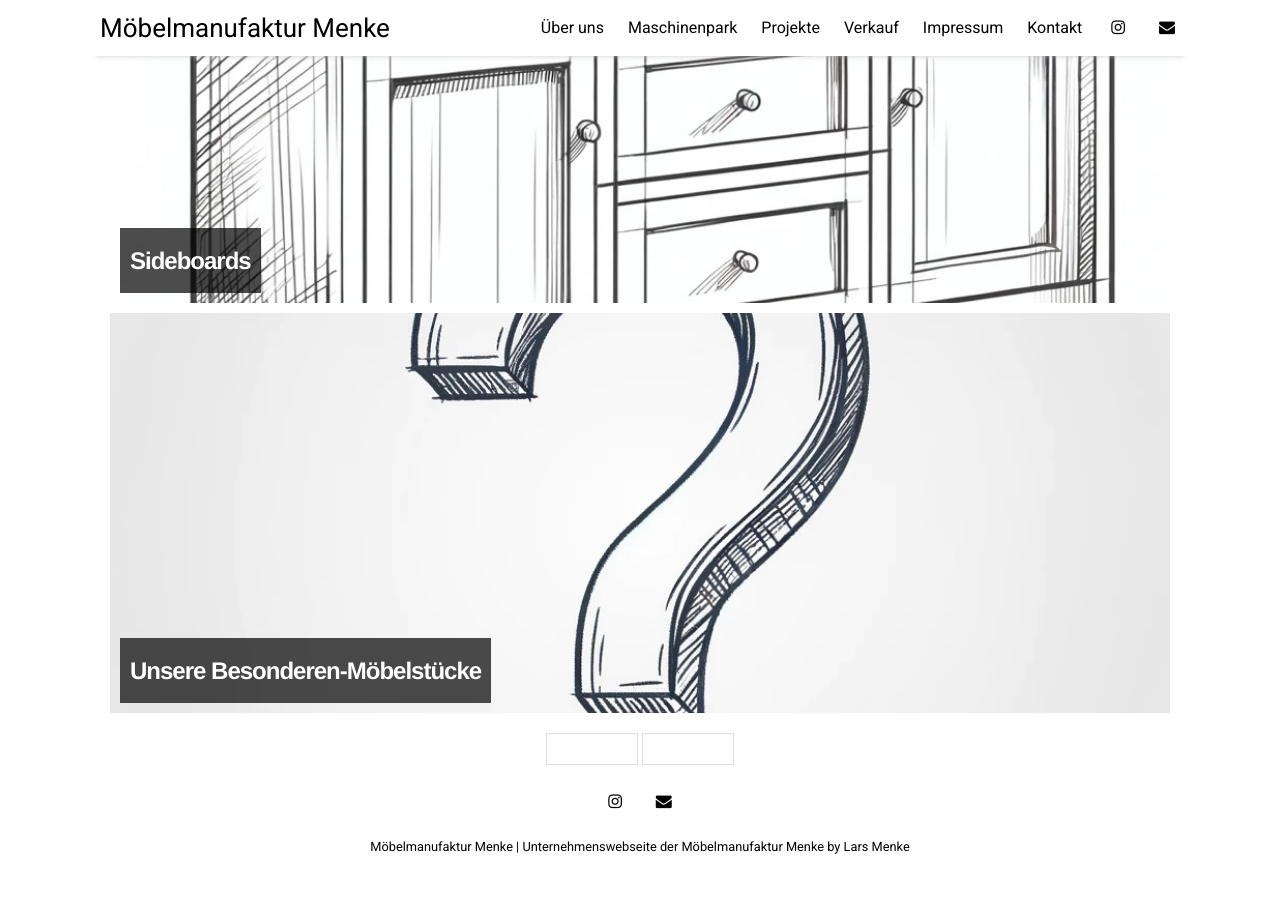
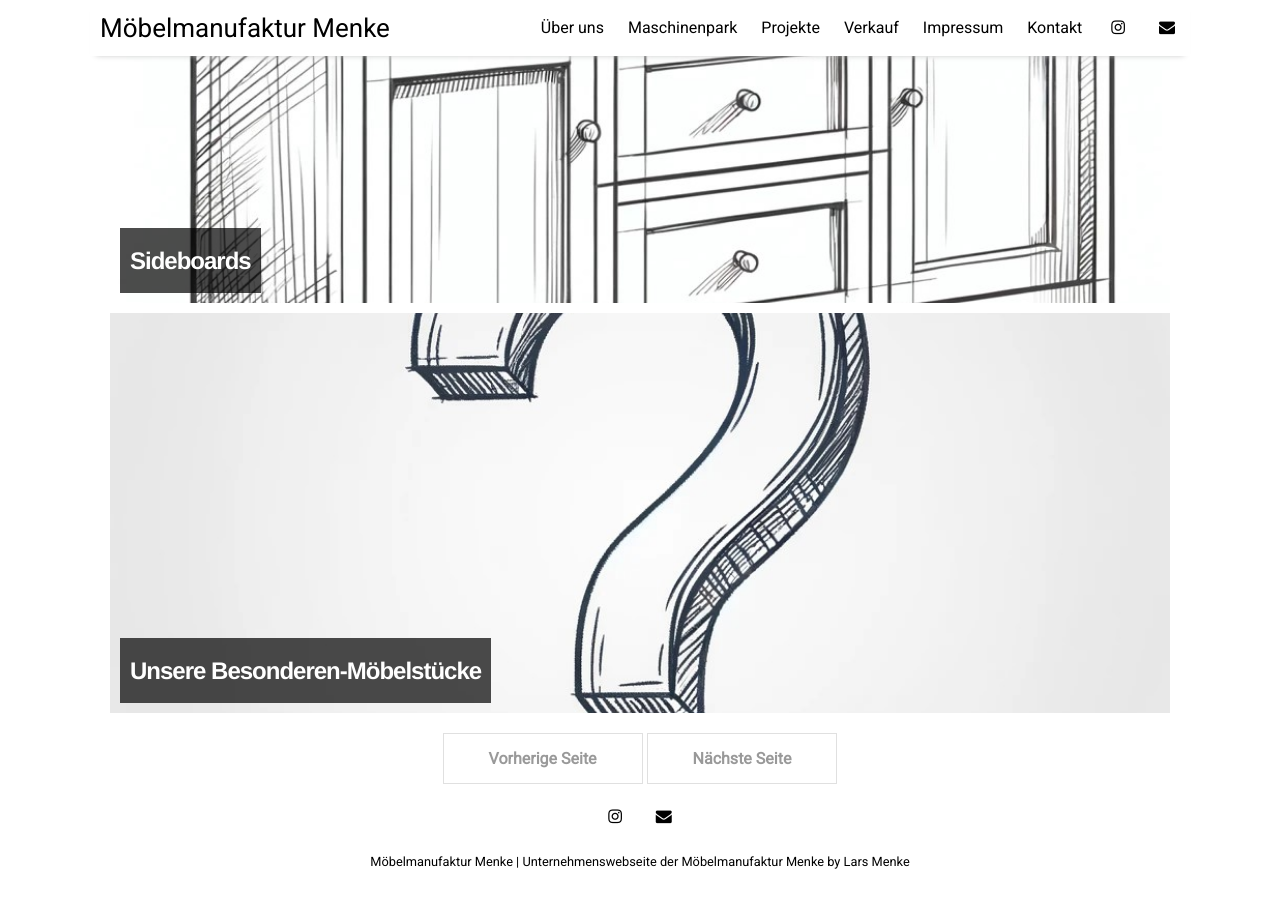
Before and after one commit to MoebelmanufakturMenke/Homepage, a Jekyll site: the page built from index.html, in a window 1280 px wide and 900 px high, scrolled down 578 px. Built offline with Jekyll 4.4.1, drawn with Linux system fonts in a browser that asks for light colours; nearby versions of some CDN libraries; the list of posts is cut into pages by our own code; some of the changed lines change nothing that is shown.

Commit message:
Button am Ende der Seite aktiviert (Testweise)

```diff
--- a/_data/settings.yml
+++ b/_data/settings.yml
@@ -25,12 +25,12 @@ social:
 
 # Customize site text
 
-#pagination:
-#  next_page: 'Newer'  -- Button am Ende der Seite
-#  previous_page: 'Older'
+pagination:
+  next_page: 'Nächste Seite'
+  previous_page: 'Vorherige Seite'
 
-# sharing_button_prompt: 'Feel free to share!'
+sharing_button_prompt: 'Feel free to share!'
 
-# related_posts: 'You may also enjoy...'
+related_posts: 'You may also enjoy...'
 
-# post_date_prefix: 'Written on'
+post_date_prefix: 'Written on'
```
Also changed, not shown: README.md.
